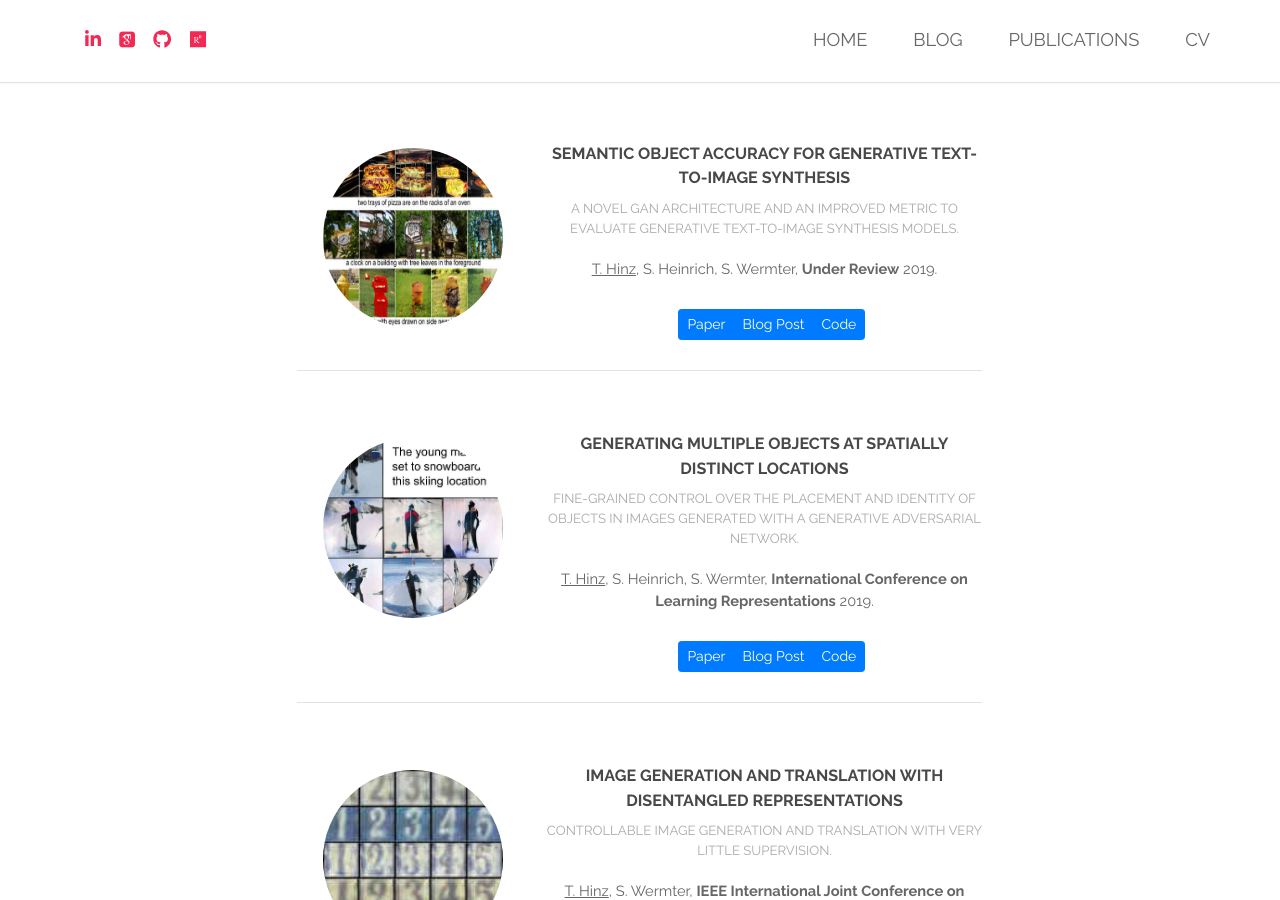
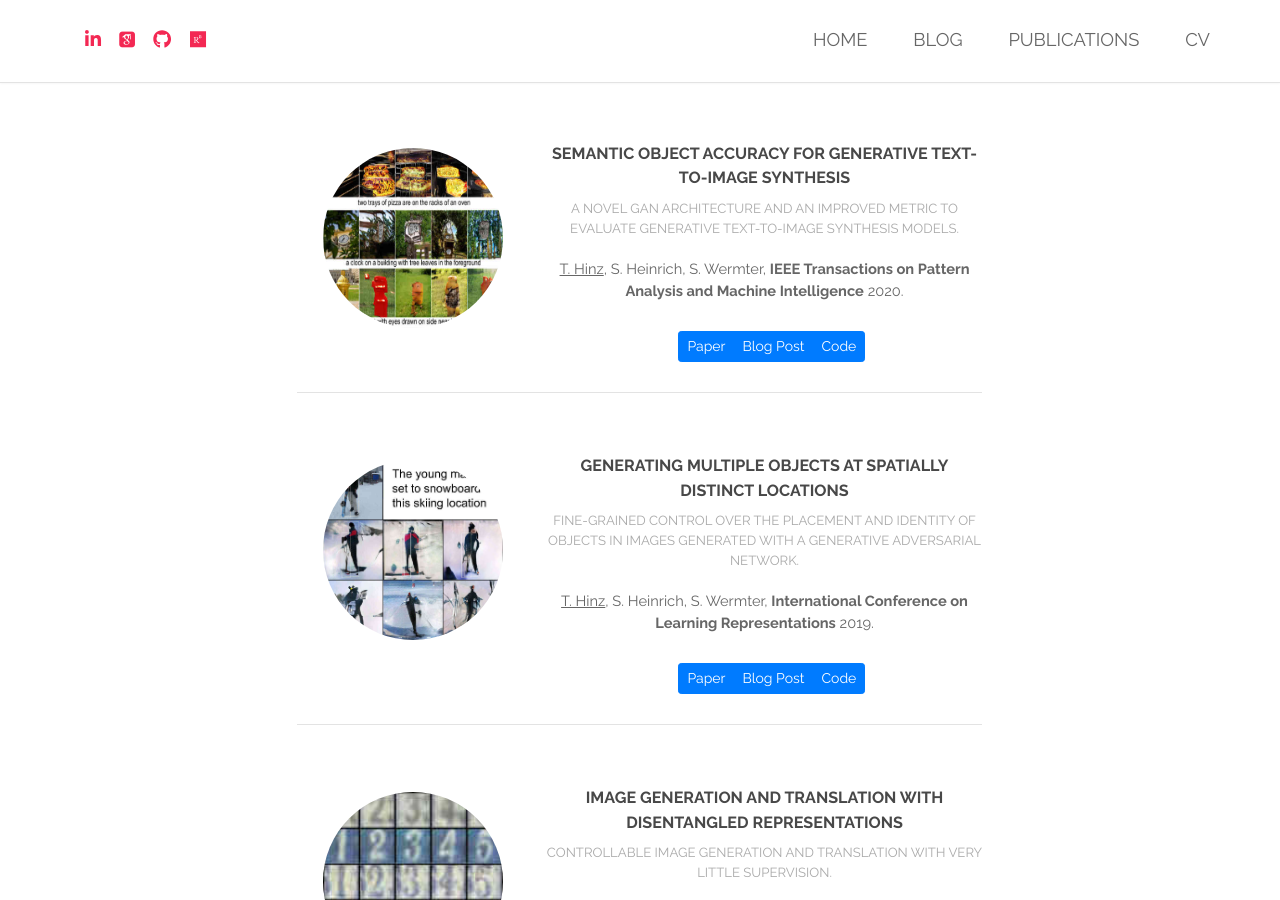
Before and after one commit to tohinz/tohinz.github.io, a Jekyll site: the page built from index.html, in a window 1280 px wide and 900 px high, scrolled down 3003 px. Built offline with Jekyll 4.4.1, drawn with Linux system fonts in a browser that asks for light colours; cached includes are drawn as plain includes; nearby versions of some CDN libraries; some web fonts are replaced.

Commit message:
update SOA publication info

```diff
--- a/index.html
+++ b/index.html
@@ -108,9 +108,9 @@
 					<h4>Semantic Object Accuracy for Generative Text-to-Image Synthesis</h4>
 					<p>A novel GAN architecture and an improved metric to evaluate generative text-to-image synthesis models.</p>
 				</header>
-				<p><span style="text-decoration: underline;">T. Hinz</span>, S. Heinrich, S. Wermter, <span style="font-weight: bold">Under Review</span> 2019.</p>
+				<p><span style="text-decoration: underline;">T. Hinz</span>, S. Heinrich, S. Wermter, <span style="font-weight: bold">IEEE Transactions on Pattern Analysis and Machine Intelligence</span> 2020.</p>
 				<ul class="btn-group btn-group-sm">
-					<a role="button" style="text-decoration: none" class="btn btn-primary" href='https://arxiv.org/abs/1910.13321' target="_blank">Paper</a>
+					<a role="button" style="text-decoration: none" class="btn btn-primary" href='https://ieeexplore.ieee.org/document/9184960' target="_blank">Paper</a>
 	    				<a role="button" style="text-decoration: none" class="btn btn-primary" href='/2019/10/30/semantic-object-accuracy-for-generative-text-to-image-synthesis'>Blog Post</a>
 	    				<a role="button" style="text-decoration: none" class="btn btn-primary" href='https://github.com/tohinz/semantic-object-accuracy-for-generative-text-to-image-synthesis' target="_blank">Code</a>
   				</ul>
--- a/publications/index.html
+++ b/publications/index.html
@@ -40,9 +40,9 @@
 					<h4>Semantic Object Accuracy for Generative Text-to-Image Synthesis</h4>
 					<p>A novel GAN architecture and an improved metric to evaluate generative text-to-image synthesis models.</p>
 				</header>
-				<p><span style="text-decoration: underline;">T. Hinz</span>, S. Heinrich, S. Wermter, <span style="font-weight: bold">Under Review</span> 2019.</p>
+				<p><span style="text-decoration: underline;">T. Hinz</span>, S. Heinrich, S. Wermter, <span style="font-weight: bold">IEEE Transactions on Pattern Analysis and Machine Intelligence</span> 2020.</p>
 				<div class="btn-group btn-group-sm">
-					<a role="button" style="text-decoration: none" class="btn btn-primary" href='https://arxiv.org/abs/1910.13321' target="_blank">Paper</a>
+					<a role="button" style="text-decoration: none" class="btn btn-primary" href='https://ieeexplore.ieee.org/document/9184960' target="_blank">Paper</a>
 	    				<a role="button" style="text-decoration: none" class="btn btn-primary" href='/2019/10/30/semantic-object-accuracy-for-generative-text-to-image-synthesis'>Blog Post</a>
 	    				<a role="button" style="text-decoration: none" class="btn btn-primary" href='https://github.com/tohinz/semantic-object-accuracy-for-generative-text-to-image-synthesis' target="_blank">Code</a>
   				</div>
```
